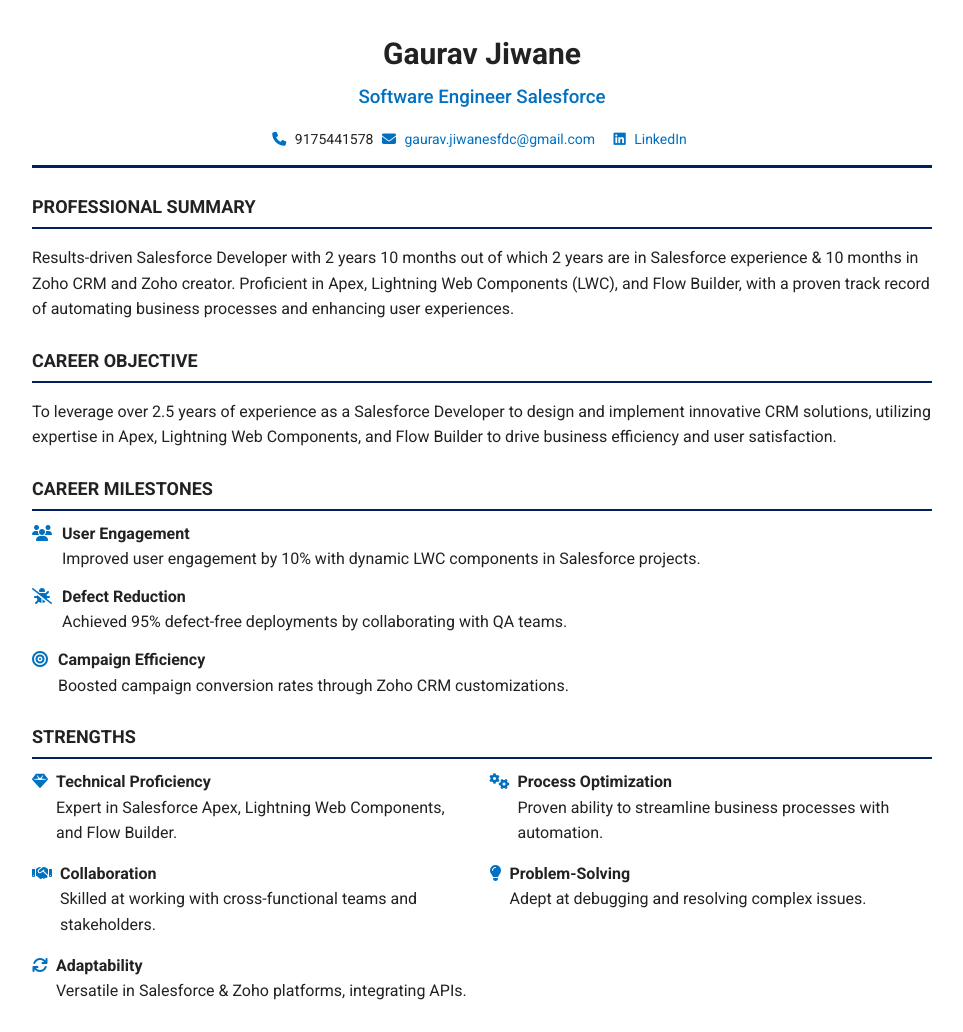
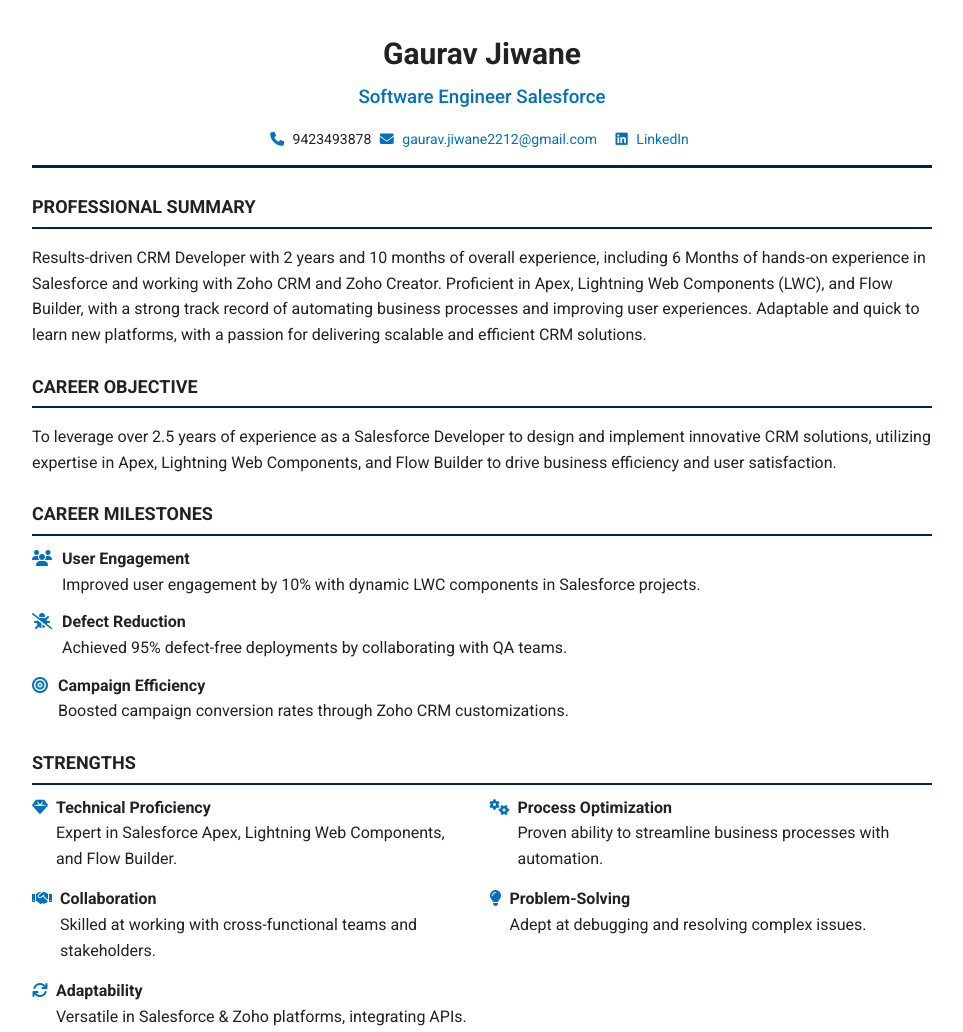
Before and after one commit to gauravjiwanesfdc/Gauravs-Resume, a plain HTML site: page index.html in a window 1280 px wide. Shown: the top 1032 px of the page, without its empty margins (158-1121 px from the left). Drawn offline with Linux system fonts and the light colour scheme.

Commit message:
Update index.html

```diff
--- a/index.html
+++ b/index.html
@@ -216,18 +216,19 @@
       <h1>Gaurav Jiwane</h1>
       <h3>Software Engineer Salesforce</h3>
       <div class="contact">
-        <i class="fa-solid fa-phone"></i> 9175441578
-        <i class="fa-solid fa-envelope"></i> <a href="mailto:gaurav.jiwanesfdc@gmail.com">gaurav.jiwanesfdc@gmail.com</a>
+        <i class="fa-solid fa-phone"></i> 9423493878
+        <i class="fa-solid fa-envelope"></i> <a href="mailto:gaurav.jiwane2212@gmail.com">gaurav.jiwane2212@gmail.com</a>
         <i class="fa-brands fa-linkedin"></i> <a href="https://linkedin.com/in/gaurav-jiwane-6810871a0" target="_blank">LinkedIn</a>
       </div>
     </div>
 
    <!-- Professional Summary -->
 <h2>Professional Summary</h2>
-<p> Results-driven Salesforce Developer with 2 years 10 months out of which 2 years are in
- Salesforce experience & 10 months in Zoho CRM and Zoho creator. Proficient in Apex,
- Lightning Web Components (LWC), and Flow Builder, with a proven track record of
- automating business processes and enhancing user experiences.</p>
+<p> Results-driven CRM Developer with 2 years and 10 months of overall experience, including 6 Months
+of hands-on experience in Salesforce and working with Zoho CRM and Zoho
+Creator. Proficient in Apex, Lightning Web Components (LWC), and Flow Builder, with a strong track
+record of automating business processes and improving user experiences. Adaptable and quick to
+learn new platforms, with a passion for delivering scalable and efficient CRM solutions.</p>
 
     <!-- Career Objective -->
     <h2>Career Objective</h2>
```
